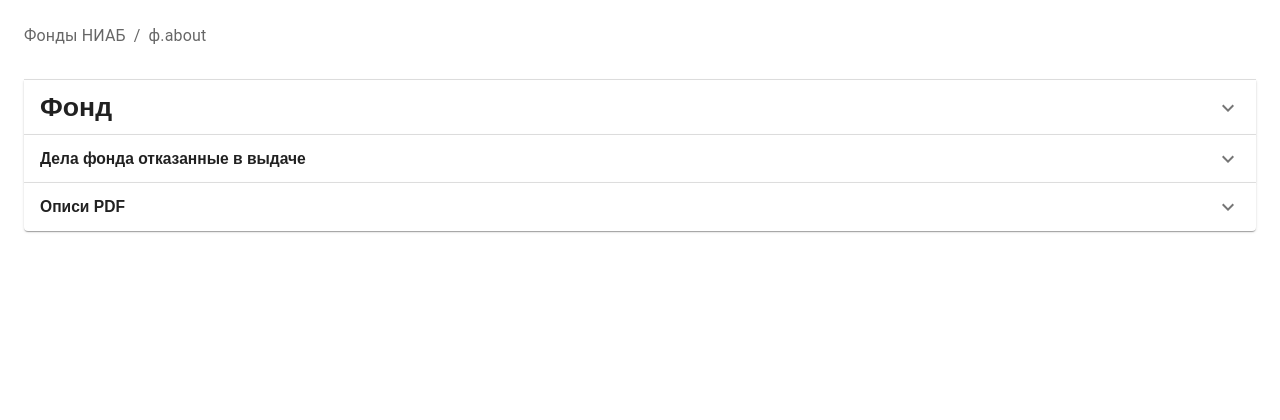
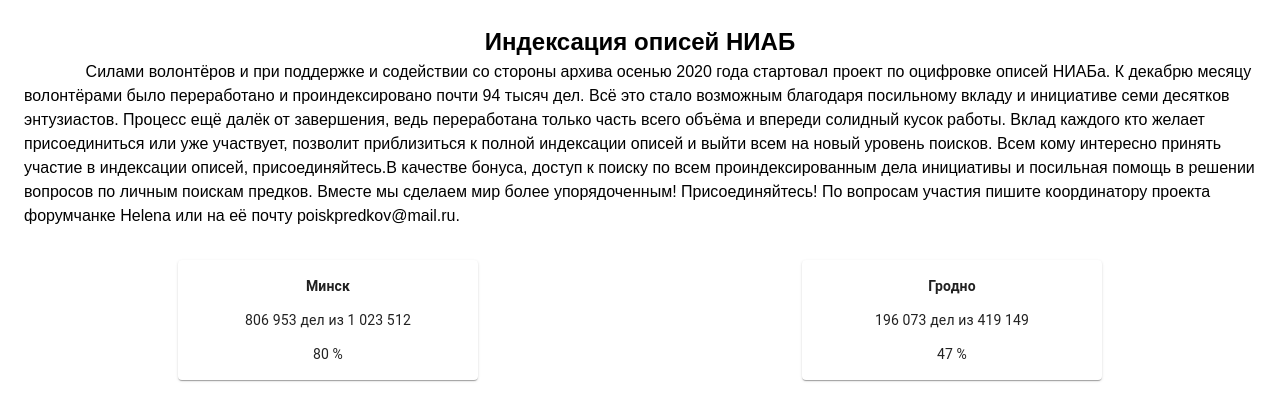
Before and after one commit to shappoff/shappoff.github.io, a Next.js app: page /niab/about in a window 1280 px wide. Shown: the top 420 px of the page. Built offline with nearby package versions, Linux system fonts and the light colour scheme.

Commit message:
add about

```diff
--- /dev/null
+++ b/src/app/niab/about/BasicStack.tsx
@@ -0,0 +1,32 @@
+'use client'
+
+import Paper from '@mui/material/Paper';
+import Stack from '@mui/material/Stack';
+import {styled} from '@mui/material/styles';
+
+const DemoPaper = styled(Paper)(({theme}) => ({
+    width: 300,
+    height: 120,
+    padding: theme.spacing(2),
+    ...theme.typography.body2,
+    textAlign: 'center',
+    display: 'flex',
+    flexDirection: 'column',
+    justifyContent: 'space-between'
+}));
+export default function BasicStack() {
+    return (
+        <Stack useFlexGap direction="row" spacing={2} sx={{justifyContent: 'space-around', margin: '2rem 0'}}>
+            <DemoPaper>
+                <b>Минск</b>
+                <div>806 953 дел из 1 023 512</div>
+                <div>80 %</div>
+            </DemoPaper>
+            <DemoPaper>
+                <b>Гродно</b>
+                <div>196 073 дел из 419 149</div>
+                <div>47 %</div>
+            </DemoPaper>
+        </Stack>
+    );
+}
--- /dev/null
+++ b/src/app/niab/about/page.tsx
@@ -0,0 +1,50 @@
+import {Metadata} from "next";
+import * as React from 'react';
+import Box from '@mui/material/Box';
+import BasicStack from "@/app/niab/about/BasicStack";
+
+const title = 'Индексация описей НИАБ';
+
+const description =
+`
+Силами волонтёров и при поддержке и содействии со стороны архива осенью 2020 года стартовал проект по оцифровке описей НИАБа. К декабрю месяцу волонтёрами было переработано и проиндексировано почти 94 тысяч дел. Всё это стало возможным благодаря посильному вкладу и инициативе семи десятков энтузиастов. Процесс ещё далёк от завершения, ведь переработана только часть всего объёма и впереди солидный кусок работы. Вклад каждого кто желает присоединиться или уже участвует, позволит приблизиться к полной индексации описей и выйти всем на новый уровень поисков.
+
+Всем кому интересно принять участие в индексации описей, присоединяйтесь.В качестве бонуса, доступ к поиску по всем проиндексированным дела инициативы и посильная помощь в решении вопросов по личным поискам предков. Вместе мы сделаем мир более упорядоченным!
+
+Присоединяйтесь!
+По вопросам участия пишите координатору проекта форумчанке Helena или на её почту poiskpredkov@mail.ru.
+`
+
+export const metadata: Metadata = {
+    title,
+    description,
+    icons: [
+        {
+            url: '/niab/favicon.ico',
+            type: 'image/x-icon',
+            sizes: 'any',
+            rel: 'icon'
+        }
+    ],
+    keywords: ['НИАБ', 'Фонды', 'Описи', 'генеалогия', 'Беларусь'],
+    referrer: 'origin',
+    robots: {index: true, follow: true}
+
+};
+
+export default async function NIAB() {
+    return <>
+
+        <Box component="section" sx={{
+            flexGrow: 1,
+            margin: 3,
+            color: 'black',
+            lineHeight: 1.5
+        }}>
+            <h1 style={{  textAlign: 'center'}}>{title}</h1>
+            <p style={{textIndent: '5%'}}>{description}</p>
+
+            <BasicStack/>
+        </Box>
+    </>;
+}
```
